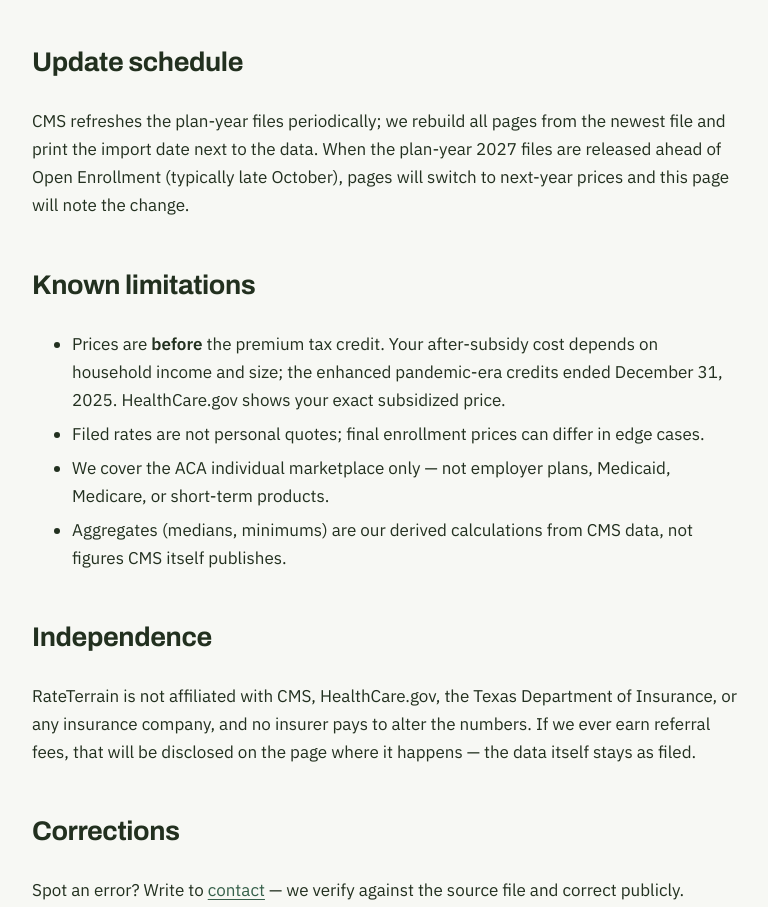
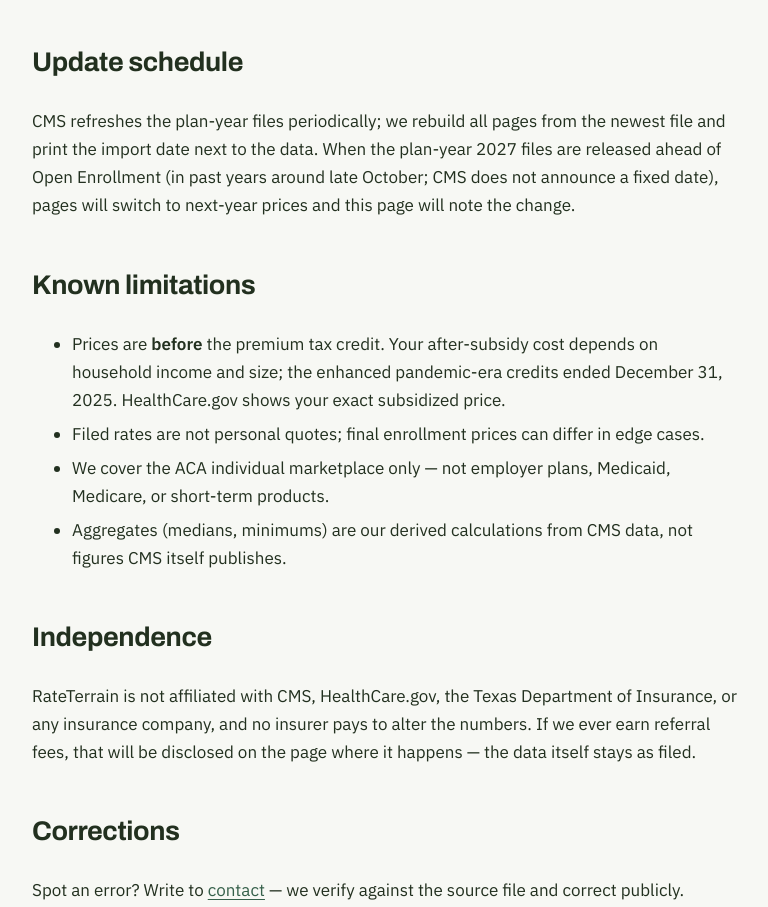
Before and after one commit to n5237707-gif/rateterrain, an Astro site: page /texas/health-insurance-cost/methodology in a window 1280 px wide. Shown: the part 1414-2321 px from the top of the page, without its empty margins (254-1022 px from the left). Built offline with nearby package versions, Linux system fonts and the light colour scheme; Astro itself is replaced by a stand-in of ours.

Commit message:
Methodology: next plan-year file timing is approximate (#1)
data-auditor 2026-10-01: CMS has announced no release date for the PY2027 PUF; 'typically late October' reworded.

```diff
--- a/src/pages/texas/health-insurance-cost/methodology.astro
+++ b/src/pages/texas/health-insurance-cost/methodology.astro
@@ -31,7 +31,7 @@ import meta from '../../../data/meta.json';
   </ul>
 
   <h2>Update schedule</h2>
-  <p>CMS refreshes the plan-year files periodically; we rebuild all pages from the newest file and print the import date next to the data. When the plan-year {meta.plan_year + 1} files are released ahead of Open Enrollment (typically late October), pages will switch to next-year prices and this page will note the change.</p>
+  <p>CMS refreshes the plan-year files periodically; we rebuild all pages from the newest file and print the import date next to the data. When the plan-year {meta.plan_year + 1} files are released ahead of Open Enrollment (in past years around late October; CMS does not announce a fixed date), pages will switch to next-year prices and this page will note the change.</p>
 
   <h2>Known limitations</h2>
   <ul>
```
